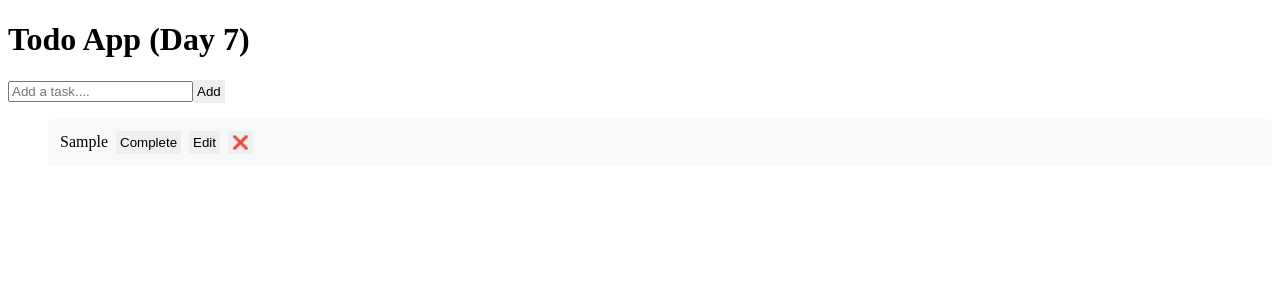
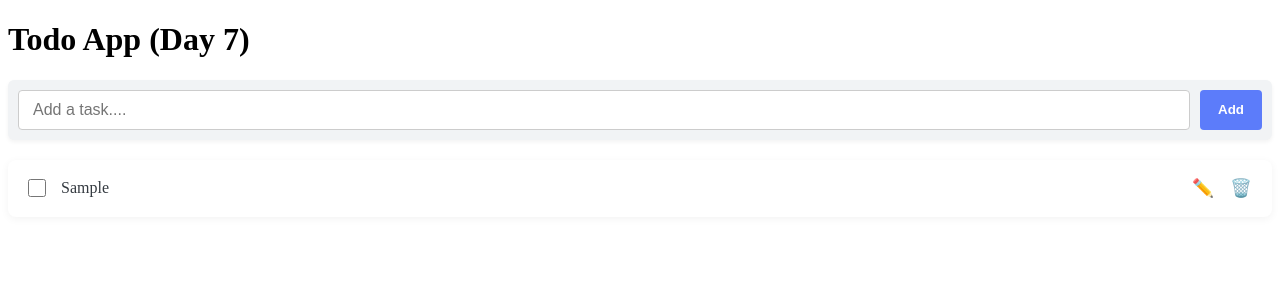
Before and after one commit to abdukadir037/90-days-fullstack-data-journey, a React (Create React App) app in the folder react-app/: page / in a window 1280 px wide. Both pictures are taken after typing "Sample" into the empty fields and a click on the button "Add". Shown: the top 300 px of the page. Built offline with nearby package versions, Linux system fonts and the light colour scheme.

Commit message:
Day7: Design Todo's files

```diff
--- a/react-app/src/App.js
+++ b/react-app/src/App.js
@@ -1,6 +1,7 @@
 import { useState } from 'react';
 import {TodoForm} from './components/day-7/TodoForm'
-import {TodoList} from './components/day-7/TodoList'
+// import {TodoList} from './components/day-7/TodoList'
+import TodoList from './components/day-7/TodoList'
 
 function App() {
   const [todos,setTodos] = useState([])
@@ -31,7 +32,7 @@ function App() {
     <div className='App'>
       <h1>Todo App (Day 7)</h1>
       <TodoForm addTodo={addTodo}/>
-      <TodoList editingId={editingId} setEditingId={setEditinId} onEdit={updateTodo} toggleComplete={toggleComplete} deletedTodo={deleteTodo} todos={todos}/>
+      <TodoList editingId={editingId} setEditingId={setEditinId} onEdit={updateTodo} onToggle={toggleComplete} onDelete={deleteTodo} todos={todos}/>
     </div>
   )
 }
--- a/react-app/src/components/day-7/Todo.css
+++ b/react-app/src/components/day-7/Todo.css
@@ -1,25 +1,152 @@
+/* TodoList container */
+.todo-list {
+  list-style: none;
+  padding: 0;
+  margin: 0;
+  display: flex;
+  flex-direction: column;
+  gap: 12px;
+}
+
+/* Todo item container */
 .todo-item {
-    /* padding: 8px;
-    /* margin: 4px; */
-    background-color: #f8f9fa;
+  display: flex;
+  align-items: center;
+  padding: 14px 16px;
+  background: #ffffff;
+  border-radius: 8px;
+  box-shadow: 0 2px 8px rgba(0, 0, 0, 0.05);
+  transition: background 0.2s ease;
+}
+
+/* Completed style */
+.todo-item.completed .todo-text {
+  text-decoration: line-through;
+  color: #adb5bd;
+}
+
+/* View mode layout */
+.view-mode {
+  display: flex;
+  align-items: center;
+  width: 100%;
+  gap: 12px;
+}
+
+/* Checkbox */
+.toggle {
+  width: 18px;
+  height: 18px;
+  accent-color: #5c7cfa;
+  cursor: pointer;
+}
+
+/* Todo text */
+.todo-text {
+  flex: 1;
+  font-size: 1rem;
+  color: #343a40;
+}
+
+/* Actions container */
+.actions,
+.edit-actions {
   display: flex;
   gap: 8px;
   align-items: center;
-    padding: 12px;
-    margin: 8px 0;
-    /* width: 50%; */
-    border-radius: 4px;
-    transition: all 0.2s;
 }
 
-.todo-edit-input {
-    flex-grow: 1;
-    padding: 8px;
+/* Edit button */
+.edit-btn,
+.delete-btn,
+.save-btn,
+.cancel-btn {
+  background: none;
+  border: none;
+  font-size: 1.1rem;
+  cursor: pointer;
+  color: #495057;
+  padding: 4px;
+  transition: color 0.2s ease;
 }
 
-button {
-    background-color: none;
+.edit-btn:hover {
+  color: #228be6;
+}
+
+.delete-btn:hover {
+  color: #fa5252;
+}
+
+.save-btn:hover {
+  color: #40c057;
+}
+
+.cancel-btn:hover {
+  color: #868e96;
+}
+
+/* Edit mode container */
+.edit-mode {
+  display: flex;
+  align-items: center;
+  gap: 10px;
+  width: 100%;
+}
+
+/* Input field for editing */
+.edit-input {
+  flex: 1;
+  padding: 10px 14px;
+  font-size: 1rem;
+  border: 1px solid #dee2e6;
+  border-radius: 6px;
+  outline: none;
+  transition: border-color 0.2s ease;
+}
+
+.edit-input:focus {
+  border-color: #5c7cfa;
+}
+
+
+
+/* Form styling */
+.todo-form {
+  display: flex;
+  gap: 10px;
+  margin: 20px 0;
+  padding: 10px;
+  background: #f1f3f5;
+  border-radius: 6px;
+  box-shadow: 0 2px 4px rgba(0, 0, 0, 0.05);
+}
+
+.form-input {
+  flex: 1;
+  padding: 10px 14px;
+  border: 1px solid #ccc;
+  border-radius: 4px;
+  font-size: 1rem;
+  outline: none;
+  transition: border-color 0.2s;
+}
+
+.form-input:focus {
+  border-color: #5c7cfa;
+}
+
+.form-button {
+  padding: 10px 18px;
   border: none;
+  border-radius: 4px;
+  background-color: #5c7cfa;
+  color: white;
+  font-weight: bold;
   cursor: pointer;
-    padding: 4px;
+  transition: background-color 0.2s ease;
 }
+
+.form-button:hover {
+  background-color: #4c6ef5;
+}
--- a/react-app/src/components/day-7/TodoForm.js
+++ b/react-app/src/components/day-7/TodoForm.js
@@ -1,4 +1,5 @@
 import { useState } from "react";
+import './Todo.css'
 
 export function TodoForm({addTodo}) {
     const [input, setInput] = useState("")
@@ -9,14 +10,15 @@ export function TodoForm({addTodo}) {
     };
 
     return (
-        <form onSubmit={handleSubmit}>
+        <form className="todo-form" onSubmit={handleSubmit}>
             <input
             type="text"
             value={input}
+            className="form-input"
             onChange={(e) => setInput(e.target.value)}
             placeholder="Add a task...."
              />
-             <button type="submit">Add</button>
+             <button className="form-button" type="submit">Add</button>
         </form>
     )
 }
--- a/react-app/src/components/day-7/TodoList.js
+++ b/react-app/src/components/day-7/TodoList.js
@@ -1,47 +1,160 @@
-import { useEffect, useRef, useState } from "react"
+// import { useEffect, useRef, useState } from "react"
 import './Todo.css'
 
-export function TodoList({todos, onEdit, editingId, setEditingId, deletedTodo, toggleComplete}) {
-    const [editText, setEditText] = useState('')
+// export function TodoList({todos, onEdit, editingId, setEditingId, deletedTodo, toggleComplete}) {
+//     const [editText, setEditText] = useState('')
 
-    function handleEdit(todo) {
-        setEditText(todo.text)
-        setEditingId(todo.id)
+//     function handleEdit(todo) {
+//         setEditText(todo.text)
+//         setEditingId(todo.id)
+//     }
+
+//     function handleSave(id) {
+//         if (editText.trim())
+//             onEdit(id, editText.trim())
+//     }
+
+//     function handleKeyDown(e, id) {
+//         if (e.key === 'Enter') handleSave(id)
+//         if (e.key === 'Escape') setEditingId(null)
+//     }
+
+//     return (
+//         <ul>
+//             {todos.map(todo => (
+//                 <li className="todo-item" style={{
+//                     textDecoration: todo.completed ? 'line-through' : 'none',
+//                     opacity: todo.completed ? '0.7' : '1'
+//                 }} key={todo.id}>
+//                 {editingId === todo.id ? (
+//                     <>
+//                         <input className="todo-edit-input" type="text" onKeyDown={(e) => handleKeyDown(e, todo.id)} onChange={(e) => setEditText(e.target.value)}/>
+//                         <button onClick={() => handleSave(todo.id)}>Save</button>
+//                         <button onClick={() => setEditingId(null)}>Cancel</button>
+//                     </>
+//                 ) : (
+//                 <>
+//                 <span>{todo.text}</span>
+//                 <button onClick={() => toggleComplete(todo.id)}>{todo.completed ? 'Undo' : 'Complete'}</button>
+//                 <button onClick={() => handleEdit(todo)}>Edit</button>
+//                 <button onClick={() => deletedTodo(todo.id)}>❌</button>
+//                 </>
+//                 )}
+//                 </li>
+//             ))}
+//         </ul>
+//     )
+// }
+
+
+import { useState, useEffect, useRef } from 'react';
+import PropTypes from 'prop-types';
+
+export default function TodoList({
+  todos,
+  onDelete,
+  onToggle,
+  onEdit,
+  editingId,
+  setEditingId
+}) {
+  const [editText, setEditText] = useState('');
+  const editInputRef = useRef(null);
+
+  // Focus edit input when entering edit mode
+  useEffect(() => {
+    if (editingId && editInputRef.current) {
+      editInputRef.current.focus();
     }
+  }, [editingId]);
 
-    function handleSave(id) {
-        if (editText.trim())
-            onEdit(id, editText.trim())
+  const handleEdit = (todo) => {
+    setEditingId(todo.id);
+    setEditText(todo.text);
+  };
+
+  const handleSave = (id) => {
+    if (editText.trim()) {
+      onEdit(id, editText.trim());
     }
+  };
 
-    function handleKeyDown(e, id) {
-        if (e.key === 'Enter') handleSave(id)
-        if (e.key === 'Escape') setEditingId(null)
-    }
+  const handleKeyDown = (e, id) => {
+    if (e.key === 'Enter') handleSave(id);
+    if (e.key === 'Escape') setEditingId(null);
+  };
 
   return (
-        <ul>
+    <ul className="todo-list">
       {todos.map(todo => (
-                <li className="todo-item" style={{
-                    textDecoration: todo.completed ? 'line-through' : 'none',
-                    opacity: todo.completed ? '0.7' : '1'
-                }} key={todo.id}>
+        <li
+          key={todo.id}
+          className={`todo-item ${todo.completed ? 'completed' : ''}`}
+        >
           {editingId === todo.id ? (
-                    <>
-                        <input className="todo-edit-input" type="text" onKeyDown={(e) => handleKeyDown(e, todo.id)} onChange={(e) => setEditText(e.target.value)}/>
-                        <button onClick={() => handleSave(todo.id)}>Save</button>
-                        <button onClick={() => setEditingId(null)}>Cancel</button>
-                    </>
+            <div className="edit-mode">
+              <input
+                ref={editInputRef}
+                type="text"
+                value={editText}
+                onChange={(e) => setEditText(e.target.value)}
+                onKeyDown={(e) => handleKeyDown(e, todo.id)}
+                className="edit-input"
+              />
+              <div className="edit-actions">
+                <button
+                  onClick={() => handleSave(todo.id)}
+                  disabled={!editText.trim()}
+                  className="save-btn"
+                >
+                  ✓
+                </button>
+                <button
+                  onClick={() => setEditingId(null)}
+                  className="cancel-btn"
+                >
+                  ✗
+                </button>
+              </div>
+            </div>
           ) : (
-                <>
-                <span>{todo.text}</span>
-                <button onClick={() => toggleComplete(todo.id)}>{todo.completed ? 'Undo' : 'Complete'}</button>
-                <button onClick={() => handleEdit(todo)}>Edit</button>
-                <button onClick={() => deletedTodo(todo.id)}>❌</button>
-                </>
+            <div className="view-mode">
+              <input
+                type="checkbox"
+                checked={todo.completed}
+                onChange={() => onToggle(todo.id)}
+                className="toggle"
+              />
+              <span className="todo-text">{todo.text}</span>
+              <div className="actions">
+                <button
+                  onClick={() => handleEdit(todo)}
+                  className="edit-btn"
+                  aria-label="Edit"
+                >
+                  ✏️
+                </button>
+                <button
+                  onClick={() => onDelete(todo.id)}
+                  className="delete-btn"
+                  aria-label="Delete"
+                >
+                  🗑️
+                </button>
+              </div>
+            </div>
           )}
         </li>
       ))}
     </ul>
-    )
+  );
 }
+
+TodoList.propTypes = {
+  todos: PropTypes.array.isRequired,
+  onDelete: PropTypes.func.isRequired,
+  onToggle: PropTypes.func.isRequired,
+  onEdit: PropTypes.func.isRequired,
+  editingId: PropTypes.number,
+  setEditingId: PropTypes.func.isRequired
+};
```
Lines whose indentation alone changed are shown as unchanged.
